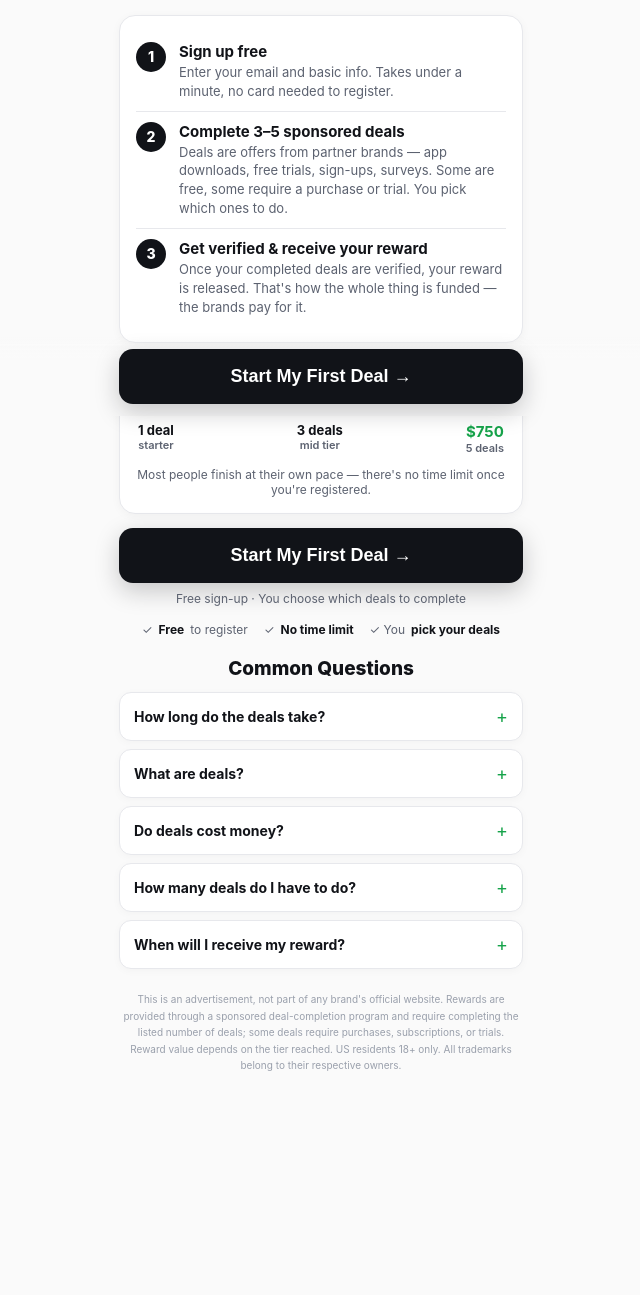
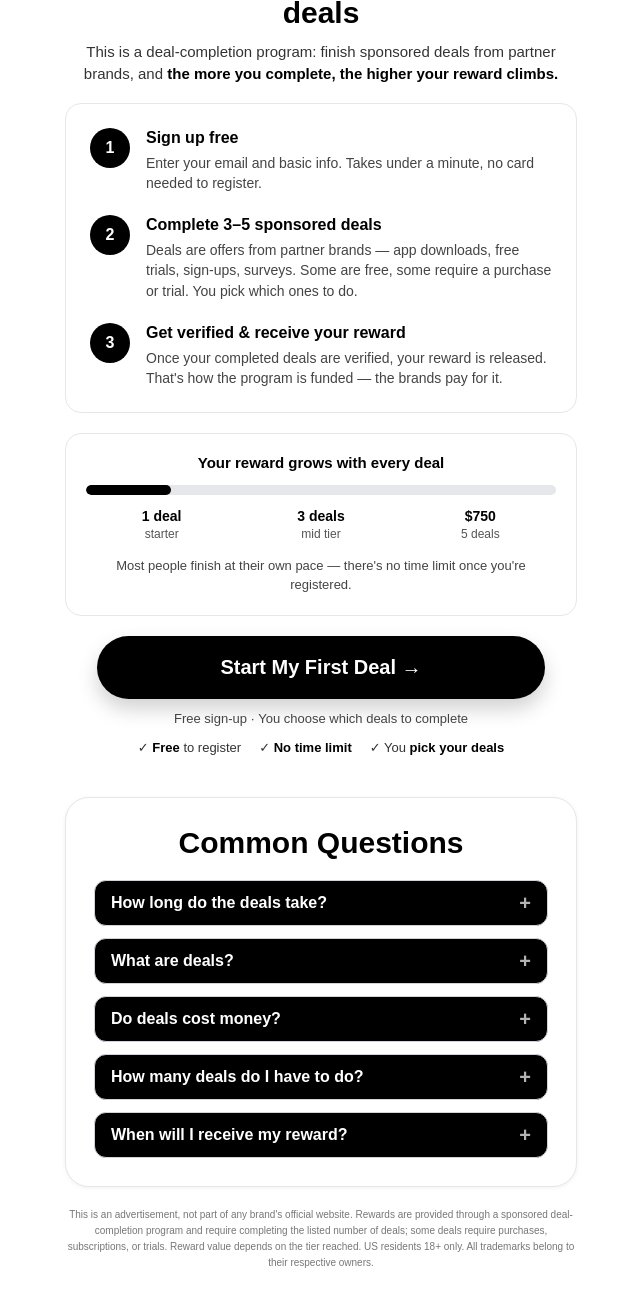
Before and after one commit to sanuxmudulu/test-1, a plain HTML site: page index.html in a window 1280 px wide. Shown: the part 384-1679 px from the top of the page, without its empty margins (319-959 px from the left). Before the commit the page ends 1578 px from the top, so only its background shows below. Drawn offline with Linux system fonts and the light colour scheme.

Commit message:
Update index.html

```diff
--- a/index.html
+++ b/index.html
@@ -1,151 +1,520 @@
 <!DOCTYPE html>
 <html lang="en">
 <head>
-<meta charset="UTF-8">
-<meta name="viewport" content="width=device-width, initial-scale=1.0, maximum-scale=1.0, user-scalable=no">
+  <meta charset="UTF-8" />
+  <meta name="viewport" content="width=device-width, initial-scale=1.0" />
   <title>Earn up to $750 by Completing Deals</title>
+
   <style>
-:root{
-  --bg:#fafafa;--card:#ffffff;--txt:#111318;--dim:#5c6270;--line:#e7e8ec;
-  --blk:#111318;--acc:#16a34a;--acc2:#22c55e;--r:16px;
+    * {
+      box-sizing: border-box;
+      margin: 0;
+      padding: 0;
     }
-*{margin:0;padding:0;box-sizing:border-box;-webkit-tap-highlight-color:transparent}
-body{background:var(--bg);color:var(--txt);font-family:-apple-system,BlinkMacSystemFont,'Segoe UI',Roboto,sans-serif;min-height:100vh;overflow-x:hidden}
-.wrap{max-width:440px;margin:0 auto;padding:0 18px 120px}
 
-/* top bar */
-.topbar{background:var(--blk);color:#fff;text-align:center;font-size:12px;font-weight:700;padding:8px 12px;letter-spacing:.3px}
+    body {
+      font-family: Arial, Helvetica, sans-serif;
+      background: #fff;
+      color: #000;
+    }
 
-/* gift card visual */
-.cardwrap{display:flex;justify-content:center;margin:26px 0 14px}
-.gift{width:280px;height:170px;border-radius:18px;background:linear-gradient(135deg,#16a34a,#0d9488 55%,#155e75);position:relative;box-shadow:0 16px 40px rgba(20,90,60,.28);overflow:hidden}
-.gift::before{content:"";position:absolute;width:220px;height:220px;border-radius:50%;background:rgba(255,255,255,.12);top:-90px;right:-70px}
-.gift::after{content:"";position:absolute;width:160px;height:160px;border-radius:50%;background:rgba(255,255,255,.08);bottom:-70px;left:-40px}
-.gift .glbl{position:absolute;top:16px;left:18px;color:rgba(255,255,255,.9);font-size:14px;font-weight:700;letter-spacing:.5px}
-.gift .gamt{position:absolute;top:12px;right:18px;color:#fff;font-size:30px;font-weight:900}
-.gift .gsub{position:absolute;bottom:16px;left:18px;color:rgba(255,255,255,.85);font-size:12px;font-weight:600}
+    .top-bar {
+      width: 100%;
+      color: #fff;
+      text-align: center;
+      font-size: 14px;
+      font-weight: 600;
+      padding: 8px 16px;
+      position: fixed;
+      top: 0;
+      left: 0;
+      z-index: 40;
+      background: #000;
+    }
 
-h1{font-size:28px;line-height:1.15;font-weight:800;text-align:center;margin:6px 0 8px}
-h1 em{font-style:normal;color:var(--acc)}
-.sub{text-align:center;color:var(--dim);font-size:15px;line-height:1.5;margin-bottom:18px}
-.sub b{color:var(--txt)}
+    .page {
+      min-height: 100vh;
+      display: flex;
+      flex-direction: column;
+      align-items: center;
+      justify-content: center;
+      padding: 48px 16px 24px;
+      background: #fff;
+      animation: fadeInUp 0.6s ease both;
+    }
 
-/* steps */
-.panel{background:var(--card);border:1px solid var(--line);border-radius:var(--r);padding:16px;margin-bottom:14px;box-shadow:0 2px 10px rgba(17,19,24,.04)}
-.step{display:flex;gap:13px;padding:10px 0;border-bottom:1px solid var(--line)}
-.step:last-child{border:none}
-.snum{width:30px;height:30px;border-radius:50%;background:var(--blk);color:#fff;display:flex;align-items:center;justify-content:center;font-weight:800;flex-shrink:0;font-size:14px}
-.step h3{font-size:15px;font-weight:700;margin-bottom:2px}
-.step p{font-size:13px;color:var(--dim);line-height:1.45}
+    @keyframes fadeInUp {
+      from {
+        opacity: 0;
+        transform: translateY(12px);
+      }
+      to {
+        opacity: 1;
+        transform: translateY(0);
+      }
+    }
 
-/* tier bar */
-.tiers{background:var(--card);border:1px solid var(--line);border-radius:var(--r);padding:16px;margin-bottom:14px;box-shadow:0 2px 10px rgba(17,19,24,.04)}
-.tiers .tlbl{font-size:13px;font-weight:700;margin-bottom:12px;text-align:center}
-.tbar{height:10px;background:#eef0f3;border-radius:6px;position:relative;margin:0 6px}
-.tfill{position:absolute;left:0;top:0;height:100%;width:18%;background:linear-gradient(90deg,var(--acc),var(--acc2));border-radius:6px}
-.tmarks{display:flex;justify-content:space-between;margin-top:10px;padding:0 2px}
-.tmark{text-align:center;font-size:11px;color:var(--dim);font-weight:600}
-.tmark b{display:block;font-size:13px;color:var(--txt)}
-.tmark.big b{color:var(--acc);font-size:15px}
-.tnote{text-align:center;font-size:12px;color:var(--dim);margin-top:12px}
+    .image-wrapper {
+      margin-bottom: 8px;
+      width: 100%;
+      max-width: 512px;
+    }
 
-/* CTA */
-.cta{display:block;width:100%;text-align:center;background:var(--blk);color:#fff;font-size:18px;font-weight:800;padding:17px;border-radius:14px;border:none;cursor:pointer;box-shadow:0 8px 24px rgba(17,19,24,.22)}
-.cta-note{text-align:center;font-size:12px;color:var(--dim);margin:8px 0 4px}
+    .hero-image {
+      width: 100%;
+      border-radius: 16px;
+      display: block;
+    }
 
-/* trust */
-.trust{display:flex;justify-content:center;gap:16px;margin:16px 0;flex-wrap:wrap}
-.titem{display:flex;align-items:center;gap:6px;font-size:12px;color:var(--dim)}
-.titem b{color:var(--txt)}
+    h1 {
+      font-size: 24px;
+      font-weight: 700;
+      text-align: center;
+      margin-bottom: 10px;
+      color: #000;
+      max-width: 512px;
+      line-height: 1.25;
+    }
 
-/* faq */
-.faq{margin-top:20px}
-.faq h2{font-size:19px;font-weight:800;text-align:center;margin-bottom:12px}
-.faq details{background:var(--card);border:1px solid var(--line);border-radius:12px;margin-bottom:8px;padding:13px 14px;box-shadow:0 2px 8px rgba(17,19,24,.03)}
-.faq summary{font-size:14px;font-weight:700;cursor:pointer;list-style:none;display:flex;justify-content:space-between;align-items:center}
-.faq summary::after{content:"+";color:var(--acc);font-size:18px;font-weight:400}
-.faq details[open] summary::after{content:"–"}
-.faq p{font-size:13px;color:var(--dim);line-height:1.55;margin-top:8px}
+    .highlight {
+      font-weight: 700;
+    }
 
-/* sticky bar */
-.ctabar{position:fixed;bottom:0;left:0;right:0;padding:12px 18px calc(12px + env(safe-area-inset-bottom));background:linear-gradient(to top,var(--bg) 72%,transparent);z-index:50}
-.ctabar .cta{max-width:404px;margin:0 auto}
+    .subtitle {
+      width: 100%;
+      max-width: 512px;
+      text-align: center;
+      font-size: 15px;
+      line-height: 1.45;
+      color: #333;
+      margin-bottom: 18px;
+    }
 
-.legal{text-align:center;font-size:10px;color:#9aa0ac;margin-top:22px;line-height:1.65}
+    .subtitle b {
+      color: #000;
+    }
+
+    .steps-card {
+      width: 100%;
+      max-width: 512px;
+      border: 1px solid #e5e7eb;
+      border-radius: 16px;
+      padding: 24px;
+      margin-bottom: 20px;
+      background: #fff;
+    }
+
+    .steps {
+      display: flex;
+      flex-direction: column;
+      gap: 22px;
+    }
+
+    .step {
+      display: flex;
+      align-items: flex-start;
+      gap: 16px;
+    }
+
+    .step-number {
+      width: 40px;
+      height: 40px;
+      border-radius: 999px;
+      display: flex;
+      align-items: center;
+      justify-content: center;
+      font-weight: 700;
+      flex-shrink: 0;
+      background: #000;
+      color: #fff;
+    }
+
+    .step-content h3 {
+      font-size: 16px;
+      font-weight: 600;
+      color: #000;
+      margin-bottom: 4px;
+      line-height: 1.3;
+    }
+
+    .step-content p {
+      font-size: 14px;
+      color: #444;
+      line-height: 1.45;
+    }
+
+    .tier-card {
+      width: 100%;
+      max-width: 512px;
+      border: 1px solid #e5e7eb;
+      border-radius: 16px;
+      padding: 20px;
+      margin-bottom: 20px;
+      background: #fff;
+    }
+
+    .tier-title {
+      font-size: 15px;
+      font-weight: 700;
+      text-align: center;
+      margin-bottom: 14px;
+      color: #000;
+    }
+
+    .tier-bar {
+      height: 10px;
+      background: #e5e7eb;
+      border-radius: 999px;
+      overflow: hidden;
+      margin-bottom: 12px;
+    }
+
+    .tier-fill {
+      height: 100%;
+      width: 18%;
+      background: #000;
+      border-radius: 999px;
+    }
+
+    .tier-marks {
+      display: flex;
+      justify-content: space-between;
+      gap: 8px;
+      text-align: center;
+    }
+
+    .tier-mark {
+      font-size: 12px;
+      color: #555;
+      line-height: 1.3;
+      flex: 1;
+    }
+
+    .tier-mark b {
+      display: block;
+      font-size: 14px;
+      color: #000;
+      margin-bottom: 2px;
+    }
+
+    .tier-note {
+      margin-top: 14px;
+      text-align: center;
+      font-size: 13px;
+      color: #444;
+      line-height: 1.45;
+    }
+
+    .claim-button {
+      width: 100%;
+      max-width: 448px;
+      font-weight: 600;
+      padding: 20px 24px;
+      border-radius: 999px;
+      margin-bottom: 12px;
+      background: #000;
+      color: #fff;
+      border: none;
+      cursor: pointer;
+      display: flex;
+      align-items: center;
+      justify-content: center;
+      gap: 12px;
+      box-shadow: 0 10px 20px rgba(0, 0, 0, 0.18);
+      transition: transform 0.2s ease;
+    }
+
+    .claim-button:hover {
+      transform: scale(1.02);
+    }
+
+    .claim-button-text {
+      text-align: left;
+      font-weight: 700;
+      font-size: 18px;
+    }
+
+    .button-note {
+      font-size: 13px;
+      color: #444;
+      text-align: center;
+      margin-bottom: 14px;
+    }
+
+    .trust-row {
+      width: 100%;
+      max-width: 512px;
+      display: flex;
+      justify-content: center;
+      flex-wrap: wrap;
+      gap: 12px 18px;
+      margin-bottom: 24px;
+    }
+
+    .trust-item {
+      font-size: 13px;
+      color: #333;
+    }
+
+    .trust-item b {
+      color: #000;
+    }
+
+    .faq-section {
+      margin-top: 18px;
+      border-radius: 24px;
+      background: #fff;
+      border: 1px solid #e5e7eb;
+      padding: 20px;
+      box-shadow: 0 1px 4px rgba(0, 0, 0, 0.06);
+      width: 100%;
+      max-width: 512px;
+    }
+
+    .faq-section h2 {
+      font-size: 24px;
+      font-weight: 700;
+      color: #000;
+      text-align: center;
+    }
+
+    .faq-list {
+      margin-top: 20px;
+      display: flex;
+      flex-direction: column;
+      gap: 12px;
+    }
+
+    .faq-item {
+      border-radius: 12px;
+      border: 1px solid #d1d5db;
+      padding: 12px 16px;
+      background: #000;
+    }
+
+    .faq-question {
+      width: 100%;
+      display: flex;
+      align-items: center;
+      justify-content: space-between;
+      text-align: left;
+      background: none;
+      border: none;
+      cursor: pointer;
+      color: #fff;
+      font-weight: 600;
+      font-size: 16px;
+    }
+
+    .faq-icon {
+      color: rgba(255, 255, 255, 0.7);
+      margin-left: 12px;
+      flex-shrink: 0;
+      transition: transform 0.2s ease;
+      font-size: 20px;
+      line-height: 1;
+    }
+
+    .faq-item.open .faq-icon {
+      transform: rotate(45deg);
+    }
+
+    .faq-answer {
+      display: none;
+      margin-top: 8px;
+      font-size: 14px;
+      color: rgba(255, 255, 255, 0.8);
+      line-height: 1.55;
+    }
+
+    .faq-item.open .faq-answer {
+      display: block;
+    }
+
+    .legal {
+      width: 100%;
+      max-width: 512px;
+      text-align: center;
+      font-size: 10px;
+      color: #777;
+      line-height: 1.6;
+      margin-top: 20px;
+    }
+
+    @media (min-width: 768px) {
+      h1 {
+        font-size: 30px;
+      }
+
+      .claim-button-text {
+        font-size: 20px;
+      }
+
+      .faq-section {
+        padding: 28px;
+      }
+
+      .faq-section h2 {
+        font-size: 30px;
+      }
+    }
   </style>
 </head>
+
 <body>
+  <div class="top-bar">
+    14,500+ people have completed their deals
+  </div>
 
-<div class="topbar">14,500+ people have completed their deals</div>
+  <main class="page">
+    <div class="image-wrapper">
+      <img
+        src="/apple.png"
+        alt="$750 reward"
+        class="hero-image"
+      />
+    </div>
 
-<div class="wrap">
+    <h1>Earn up to $750 by completing deals</h1>
 
-  <div class="cardwrap">
-    <div class="gift">
-      <div class="glbl">REWARD</div>
-      <div class="gamt">$750</div>
-      <div class="gsub">Top reward tier</div>
+    <p class="subtitle">
+      This is a deal-completion program: finish sponsored deals from partner brands, and <b>the more you complete, the higher your reward climbs.</b>
+    </p>
+
+    <section class="steps-card">
+      <div class="steps">
+        <div class="step">
+          <div class="step-number">1</div>
+          <div class="step-content">
+            <h3>Sign up free</h3>
+            <p>Enter your email and basic info. Takes under a minute, no card needed to register.</p>
           </div>
         </div>
 
-  <h1>Earn up to <em>$750</em><br>by completing deals</h1>
-  <p class="sub">This is a deal-completion program: you finish sponsored deals from partner brands, and <b>the more you complete, the higher your reward climbs.</b></p>
-
-  <div class="panel">
         <div class="step">
-      <div class="snum">1</div>
-      <div><h3>Sign up free</h3><p>Enter your email and basic info. Takes under a minute, no card needed to register.</p></div>
-    </div>
-    <div class="step">
-      <div class="snum">2</div>
-      <div><h3>Complete 3–5 sponsored deals</h3><p>Deals are offers from partner brands — app downloads, free trials, sign-ups, surveys. Some are free, some require a purchase or trial. You pick which ones to do.</p></div>
-    </div>
-    <div class="step">
-      <div class="snum">3</div>
-      <div><h3>Get verified & receive your reward</h3><p>Once your completed deals are verified, your reward is released. That's how the whole thing is funded — the brands pay for it.</p></div>
+          <div class="step-number">2</div>
+          <div class="step-content">
+            <h3>Complete 3–5 sponsored deals</h3>
+            <p>Deals are offers from partner brands — app downloads, free trials, sign-ups, surveys. Some are free, some require a purchase or trial. You pick which ones to do.</p>
           </div>
         </div>
 
-  <div class="tiers">
-    <div class="tlbl">Your reward grows with every deal</div>
-    <div class="tbar"><div class="tfill"></div></div>
-    <div class="tmarks">
-      <div class="tmark"><b>1 deal</b>starter</div>
-      <div class="tmark"><b>3 deals</b>mid tier</div>
-      <div class="tmark big"><b>$750</b>5 deals</div>
+        <div class="step">
+          <div class="step-number">3</div>
+          <div class="step-content">
+            <h3>Get verified & receive your reward</h3>
+            <p>Once your completed deals are verified, your reward is released. That's how the program is funded — the brands pay for it.</p>
           </div>
-    <div class="tnote">Most people finish at their own pace — there's no time limit once you're registered.</div>
+        </div>
+      </div>
+    </section>
+
+    <section class="tier-card">
+      <div class="tier-title">Your reward grows with every deal</div>
+
+      <div class="tier-bar">
+        <div class="tier-fill"></div>
       </div>
 
-  <button class="cta" onclick="goCta()">Start My First Deal →</button>
-  <p class="cta-note">Free sign-up · You choose which deals to complete</p>
-
-  <div class="trust">
-    <div class="titem">✓ <b>Free</b> to register</div>
-    <div class="titem">✓ <b>No time limit</b></div>
-    <div class="titem">✓ You <b>pick your deals</b></div>
+      <div class="tier-marks">
+        <div class="tier-mark">
+          <b>1 deal</b>
+          starter
         </div>
 
-  <div class="faq">
-    <h2>Common Questions</h2>
-    <details><summary>How long do the deals take?</summary><p>Most deals take just a few minutes to complete. You can finish them at your own pace with no time limit once you've registered.</p></details>
-    <details><summary>What are deals?</summary><p>Deals are sponsored offers from partner brands — things like downloading apps, free trials, sign-ups, or short surveys. They're how your reward is funded.</p></details>
-    <details><summary>Do deals cost money?</summary><p>Some deals are completely free, others require a purchase, subscription, or trial. You always see what a deal requires before you start it, and you choose which ones to do.</p></details>
-    <details><summary>How many deals do I have to do?</summary><p>Your reward tier climbs with each completed deal — the top tier of $750 requires completing 5 deals. Fewer deals = a smaller reward tier.</p></details>
-    <details><summary>When will I receive my reward?</summary><p>Once your completed deals are verified. Verification requirements are listed on each deal, so make sure to follow them fully — that's the #1 reason rewards get delayed.</p></details>
+        <div class="tier-mark">
+          <b>3 deals</b>
+          mid tier
         </div>
 
-  <p class="legal">This is an advertisement, not part of any brand's official website. Rewards are provided through a sponsored deal-completion program and require completing the listed number of deals; some deals require purchases, subscriptions, or trials. Reward value depends on the tier reached. US residents 18+ only. All trademarks belong to their respective owners.</p>
+        <div class="tier-mark">
+          <b>$750</b>
+          5 deals
+        </div>
       </div>
 
-<div class="ctabar">
-  <button class="cta" onclick="goCta()">Start My First Deal →</button>
+      <div class="tier-note">
+        Most people finish at their own pace — there's no time limit once you're registered.
       </div>
+    </section>
+
+    <button class="claim-button" id="claimButton">
+      <div class="claim-button-text">Start My First Deal →</div>
+    </button>
+
+    <p class="button-note">Free sign-up · You choose which deals to complete</p>
+
+    <div class="trust-row">
+      <div class="trust-item">✓ <b>Free</b> to register</div>
+      <div class="trust-item">✓ <b>No time limit</b></div>
+      <div class="trust-item">✓ You <b>pick your deals</b></div>
+    </div>
+
+    <section class="faq-section">
+      <h2>Common Questions</h2>
+
+      <div class="faq-list">
+        <div class="faq-item">
+          <button class="faq-question">
+            <span>How long do the deals take?</span>
+            <span class="faq-icon">+</span>
+          </button>
+          <p class="faq-answer">
+            Most deals take just a few minutes to complete. You can finish them at your own pace with no time limit once you've registered.
+          </p>
+        </div>
+
+        <div class="faq-item">
+          <button class="faq-question">
+            <span>What are deals?</span>
+            <span class="faq-icon">+</span>
+          </button>
+          <p class="faq-answer">
+            Deals are sponsored offers from partner brands — things like downloading apps, free trials, sign-ups, or short surveys. They're how your reward is funded.
+          </p>
+        </div>
+
+        <div class="faq-item">
+          <button class="faq-question">
+            <span>Do deals cost money?</span>
+            <span class="faq-icon">+</span>
+          </button>
+          <p class="faq-answer">
+            Some deals are completely free, others require a purchase, subscription, or trial. You always see what a deal requires before you start it, and you choose which ones to do.
+          </p>
+        </div>
+
+        <div class="faq-item">
+          <button class="faq-question">
+            <span>How many deals do I have to do?</span>
+            <span class="faq-icon">+</span>
+          </button>
+          <p class="faq-answer">
+            Your reward tier climbs with each completed deal — the top tier of $750 requires completing 5 deals. Fewer deals means a smaller reward tier.
+          </p>
+        </div>
+
+        <div class="faq-item">
+          <button class="faq-question">
+            <span>When will I receive my reward?</span>
+            <span class="faq-icon">+</span>
+          </button>
+          <p class="faq-answer">
+            Once your completed deals are verified. Verification requirements are listed on each deal, so make sure to follow them fully — that's the main reason rewards get delayed.
+          </p>
+        </div>
+      </div>
+    </section>
+
+    <p class="legal">
+      This is an advertisement, not part of any brand's official website. Rewards are provided through a sponsored deal-completion program and require completing the listed number of deals; some deals require purchases, subscriptions, or trials. Reward value depends on the tier reached. US residents 18+ only. All trademarks belong to their respective owners.
+    </p>
+  </main>
 
   <script>
     const baseUrl = "https://giftclick.org/aff_c?offer_id=2596&aff_id=150406";
 
-  function buildUrl() {
+    document.getElementById("claimButton").addEventListener("click", function () {
       const params = new URLSearchParams(window.location.search);
       const sourceValue = params.get("source");
 
@@ -153,13 +522,18 @@ h1 em{font-style:normal;color:var(--acc)}
         ? `${baseUrl}&source=${encodeURIComponent(sourceValue)}`
         : baseUrl;
 
-    return finalUrl;
-  }
+      window.location.href = finalUrl;
+    });
 
-  function goCta() {
-    window.location.href = buildUrl();
-  }
+    const faqItems = document.querySelectorAll(".faq-item");
+
+    faqItems.forEach(function (item) {
+      const button = item.querySelector(".faq-question");
+
+      button.addEventListener("click", function () {
+        item.classList.toggle("open");
+      });
+    });
   </script>
-
 </body>
 </html>
```
Lines whose indentation alone changed are shown as unchanged.
